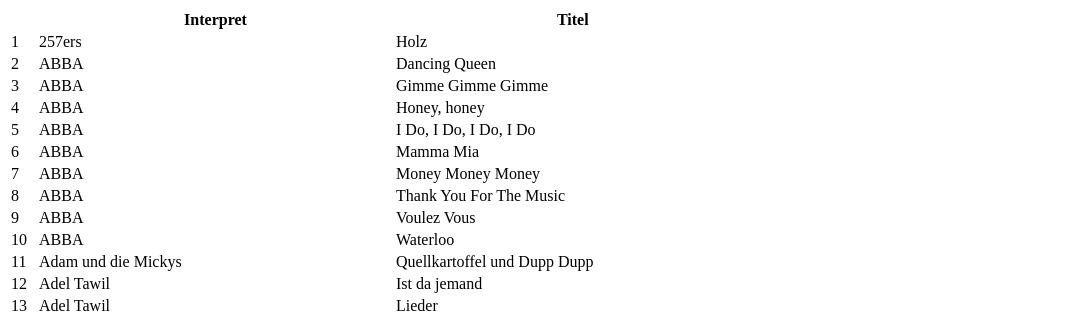
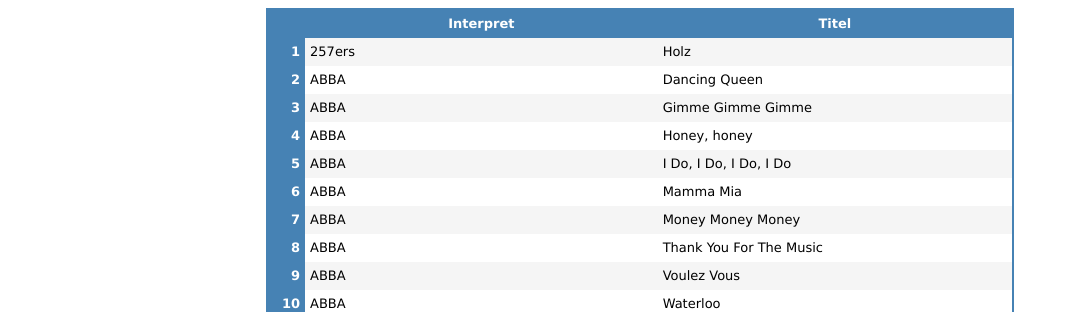
Before and after one commit to JonasGoetz01/ultrastar, a plain HTML site: page index.html in a window 1280 px wide. Shown: the top 312 px of the page, without its empty margins (0-1066 px from the left). Drawn offline with Linux system fonts and the light colour scheme.

Commit message:
fix style

```diff
--- a/index.html
+++ b/index.html
@@ -1,7 +1,7 @@
 <html>
  <head>
   <title>UltraStar Manager - Song-Bericht</title>
-  <link rel="stylesheet" txpe="text/css" href="fabian.css"/>
+  <link rel="stylesheet" txpe="text/css" href="blue.css"/>
  </head>
  <body>
   <table class="list">
```
